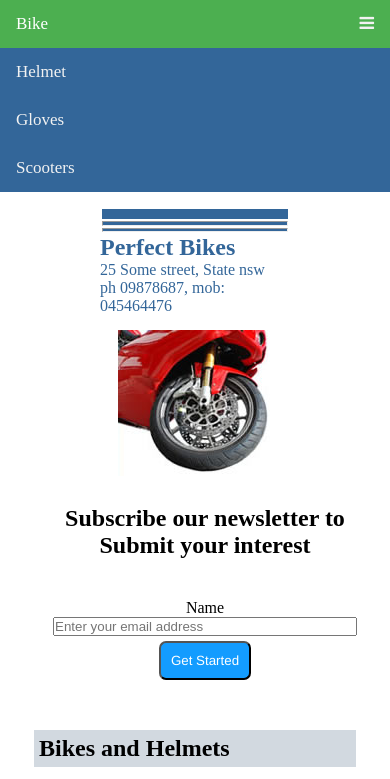
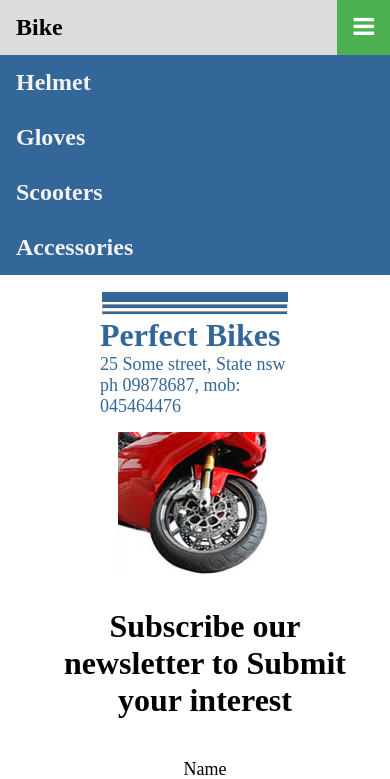
Before and after one commit to Namrajp/Product-Landing, a plain HTML site: page index.html in a window 390 px wide. Both pictures are taken after a click on the link 366 px from the left and 24 px from the top of the page. Shown: the top 779 px of the page. Drawn offline with nearby package versions, Linux system fonts and the light colour scheme.

Commit message:
Visual design

```diff
--- a/index.html
+++ b/index.html
@@ -8,6 +8,7 @@
   <!-- Load an icon library to show a hamburger menu (bars) on small screens -->
 <link rel="stylesheet" href="https://cdnjs.cloudflare.com/ajax/libs/font-awesome/4.7.0/css/font-awesome.min.css">
 <link rel="stylesheet" href="style.css">
+<script src="https://code.jquery.com/jquery-3.5.1.slim.min.js" integrity="sha384-DfXdz2htPH0lsSSs5nCTpuj/zy4C+OGpamoFVy38MVBnE+IbbVYUew+OrCXaRkfj" crossorigin="anonymous"></script>
 </head>
 <body>
   <header>
@@ -16,15 +17,17 @@
     </div>
 
     <div class="topnav" id="myTopnav">
-      <a href="#home" class="active">Bike</a>
-      <a href="#news">Helmet</a>
-      <a href="#contact">Gloves</a>
-      <a href="#about">Scooters</a>
+      <a href="#bike" class="active">Bike</a>
+      <a href="#helmet">Helmet</a>
+      <a href="#gloves">Gloves</a>
+      <a href="#scooters">Scooters</a>
+      <a href="#access">Accessories</a>
+
       <a href="javascript:void(0);" class="icon" onclick="myFunction()">
         <i class="fa fa-bars"></i>
       </a>
     </div>
-
+    <span id="top"></span>
     <div class="col-sm col-4 address">
           <hr />
           <hr />
@@ -36,6 +39,7 @@
 
     <section class="form-div container">
         <h2>Subscribe our newsletter to Submit your interest</h2>
+
         <form id="form" action="https://www.freecodecamp.com/email-submit">
           <label for="email"
             >Name
@@ -52,7 +56,7 @@
       </section>
 
       <div id="main-content" class="container main-content">
-        <h2>Bikes and Helmets</h2>
+        <h2 id='helmet'>Bikes and Helmets</h2>
         <div class="post">
           <img class="img-responsive" src="images/bike.jpg" alt="" /><p>rem ipsum
           dolor sit amet consectetur adipisicing elit. Sit possimus dolor sunt,
@@ -64,7 +68,7 @@
         </div>
 
         <h2>Accessories and Gloves</h2>
-        <div class="post">
+        <div id="gloves" class="post">
           <p>Lorem ipsum dolor, sit amet consectetur adipisicing elit. Voluptatem
           dolores iusto corporis deserunt rerum laboriosam error ipsa et
           asperiores, dolore porro iure tenetur explicabo aperiam illo autem
@@ -75,9 +79,9 @@
         </div>
 
         <h2>Scooters</h2>
-        <div class="post">
+        <div id="scooters" class="post">
           <img class="img-responsive" src="images/scooters.jpg" alt="" />
-          <p>Lorem
+          <p id="access">Lorem
           ipsum dolor sit amet consectetur adipisicing elit. Magni delectus
           rerum doloribus debitis a mollitia eligendi modi placeat natus
           voluptate in, facere ipsam voluptates perspiciatis commodi qui officia
@@ -100,6 +104,7 @@
       <footer class="container">
         <p>
           &copy; Copyrights 2020 Namraj Bike Web Page design
+          <br><a href="#top">Navigate Top</a>
         </p>
       </footer>
 
@@ -115,8 +120,14 @@
       x.className = "topnav";
     }
   }
+</script>
+<script>
+  $( '#myTopnav a' ).on( 'click', function () {
+  $( '#myTopnav' ).find( 'a.active' ).removeClass( 'active' );
+  $( this ).addClass( 'active' );
+});
+</script>
 
 
-</script>
 </body>
 </html>
--- a/style.css
+++ b/style.css
@@ -8,8 +8,13 @@
 body {
   margin: 0;
   font: Arial, sans-serif;
+  font-size: 18px;
 }
 
+h2 {
+  font-size: 2rem;
+  font-weight: 600;
+}
 header {
   background-color: #fff;
   display: flex;
@@ -31,7 +36,8 @@ header {
   text-align: center;
   padding: 14px 16px;
   text-decoration: none;
-  font-size: 17px;
+  font-size: 1.5rem;
+  font-weight: 600;
   align-self: center;
 }
 /* Change the color of links on hover */
@@ -238,13 +244,23 @@ header {
         .post p {
           padding: 5px;
         }
-
-
-
+        .btn {
+          padding: 10px 20px;
+          height: 40px;
+          font-size: 1em;
+          font-weight: 900;
+          text-transform: uppercase;
+          border: 3px black solid;
+          border-radius: 5px;
+          margin: 20px auto;
+          background: transparent;
+          cursor: pointer;
+}
 
 footer p {
-  text-align: center;
+  text-align: right;
   margin-top: 20px;
+  color: red;
 }
 
 /** global classes styling **/
```
